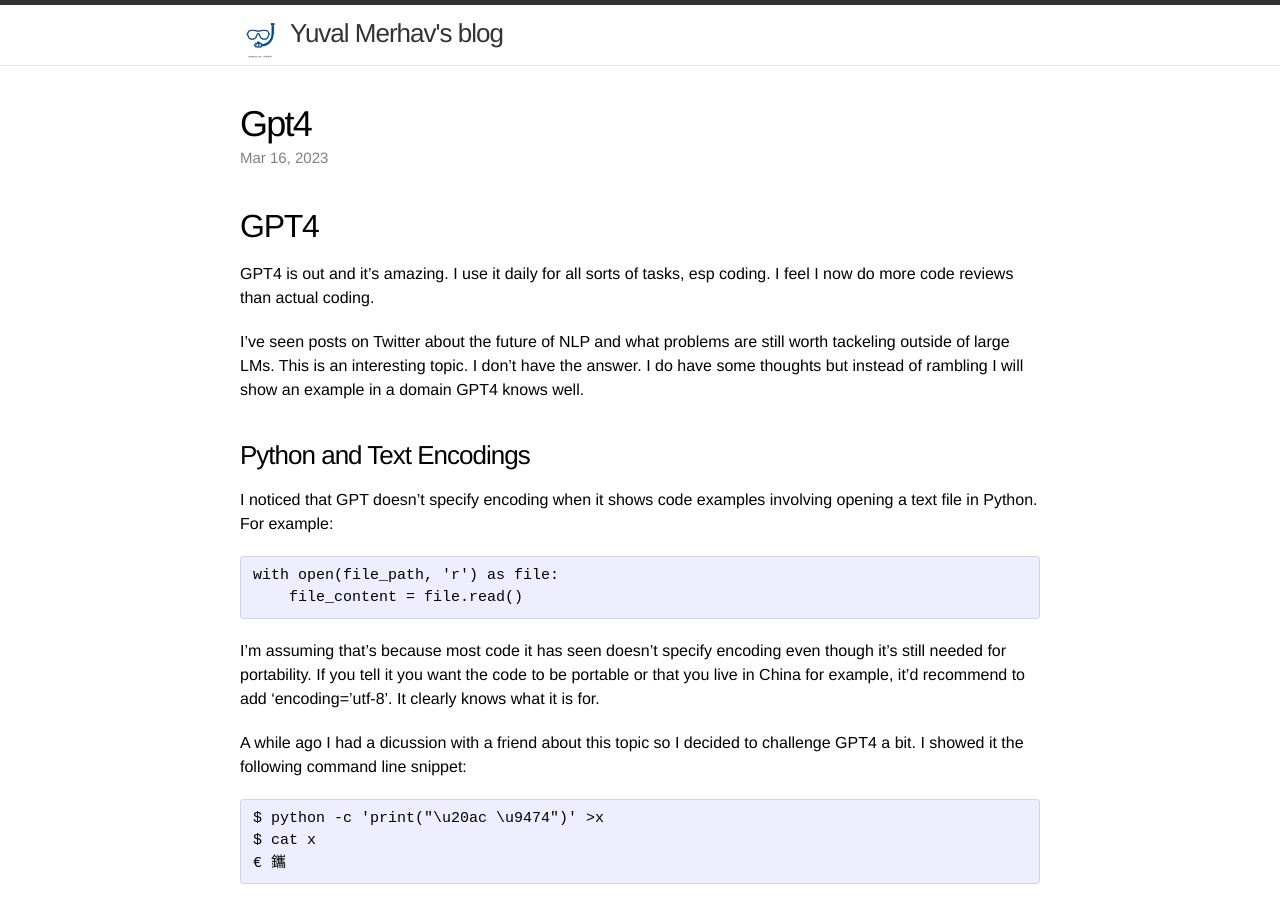
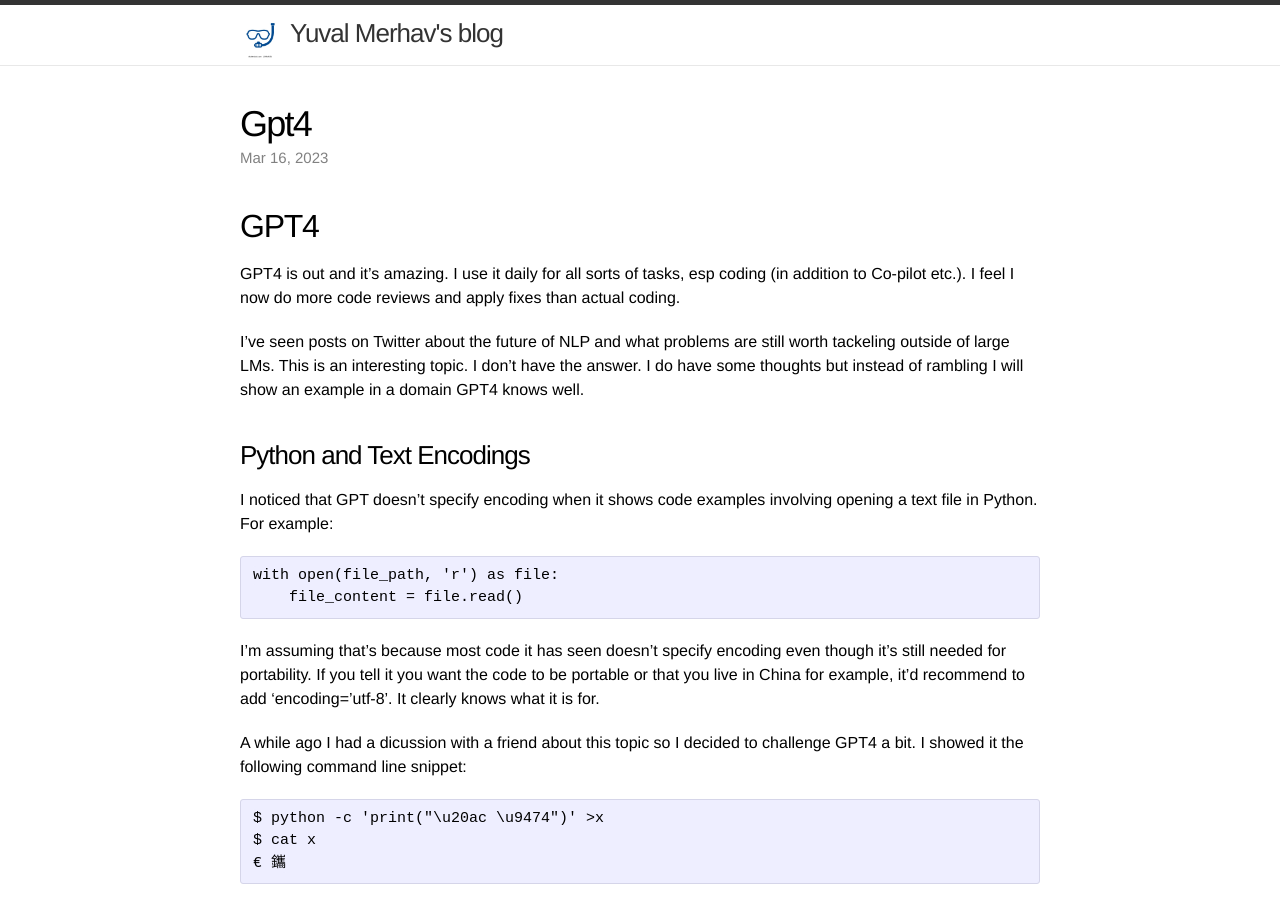
Before and after one commit to yuval/yuval.github.io, a Jekyll site: the page built from _posts/2023-03-16-gpt4.markdown, in a window 1280 px wide and 900 px high. Built offline with Jekyll 4.4.1, drawn with Linux system fonts in a browser that asks for light colours; our own code applies the rules of GitHub Pages for plain Markdown files; Markdown is read by kramdown in place of the engine named in the settings.

Commit message:
Minor post change

```diff
--- a/_posts/2023-03-16-gpt4.markdown
+++ b/_posts/2023-03-16-gpt4.markdown
@@ -1,6 +1,6 @@
 ## GPT4
 
-GPT4 is out and it's amazing. I use it daily for all sorts of tasks, esp coding. I feel I now do more code reviews than actual coding.
+GPT4 is out and it's amazing. I use it daily for all sorts of tasks, esp coding (in addition to Co-pilot etc.). I feel I now do more code reviews and apply fixes than actual coding.
 
 I've seen posts on Twitter about the future of NLP and what problems are still worth tackeling outside of large LMs. This is an interesting topic. I don't have the answer. I do have some thoughts but instead of rambling I will show an example in a domain GPT4 knows well.
 
```
